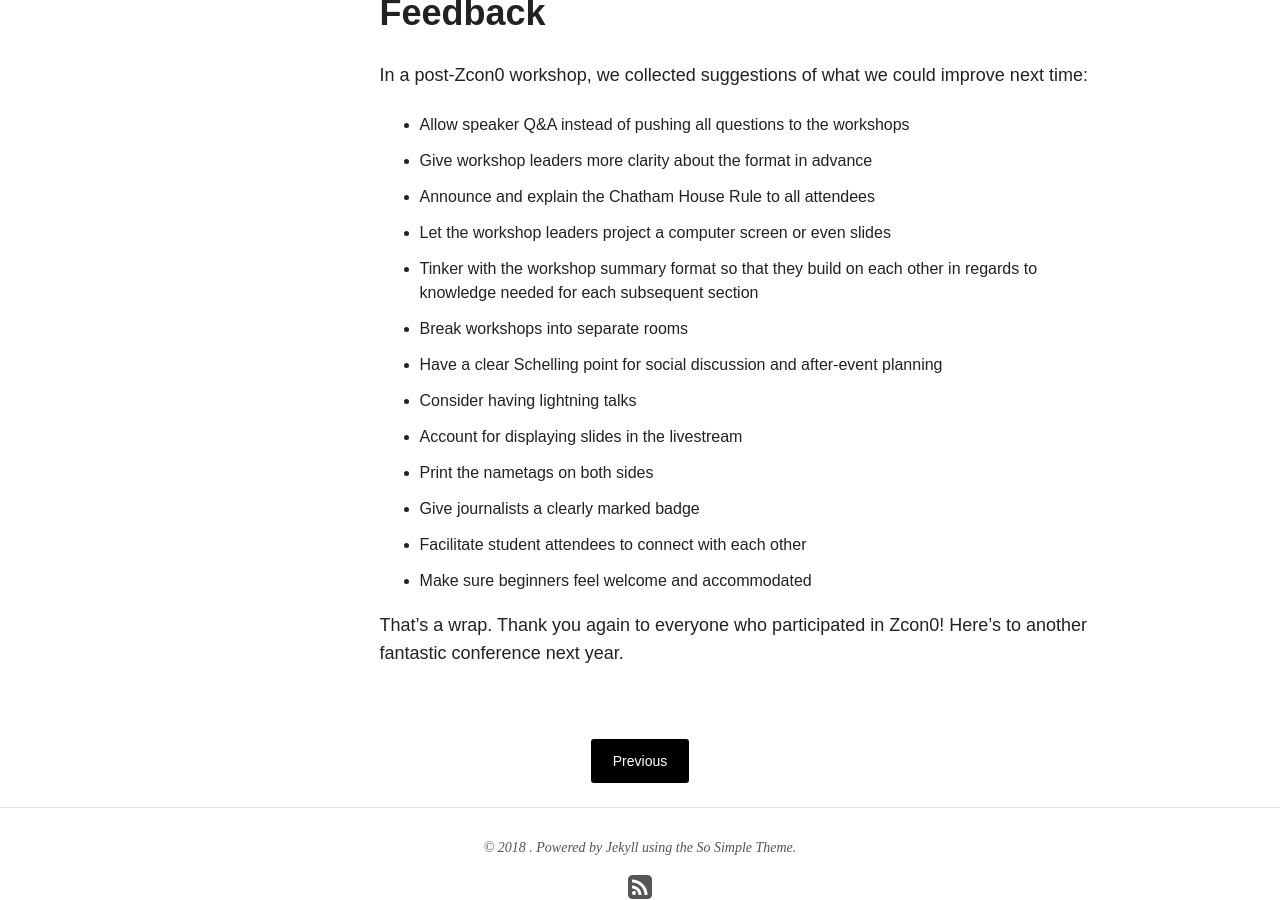
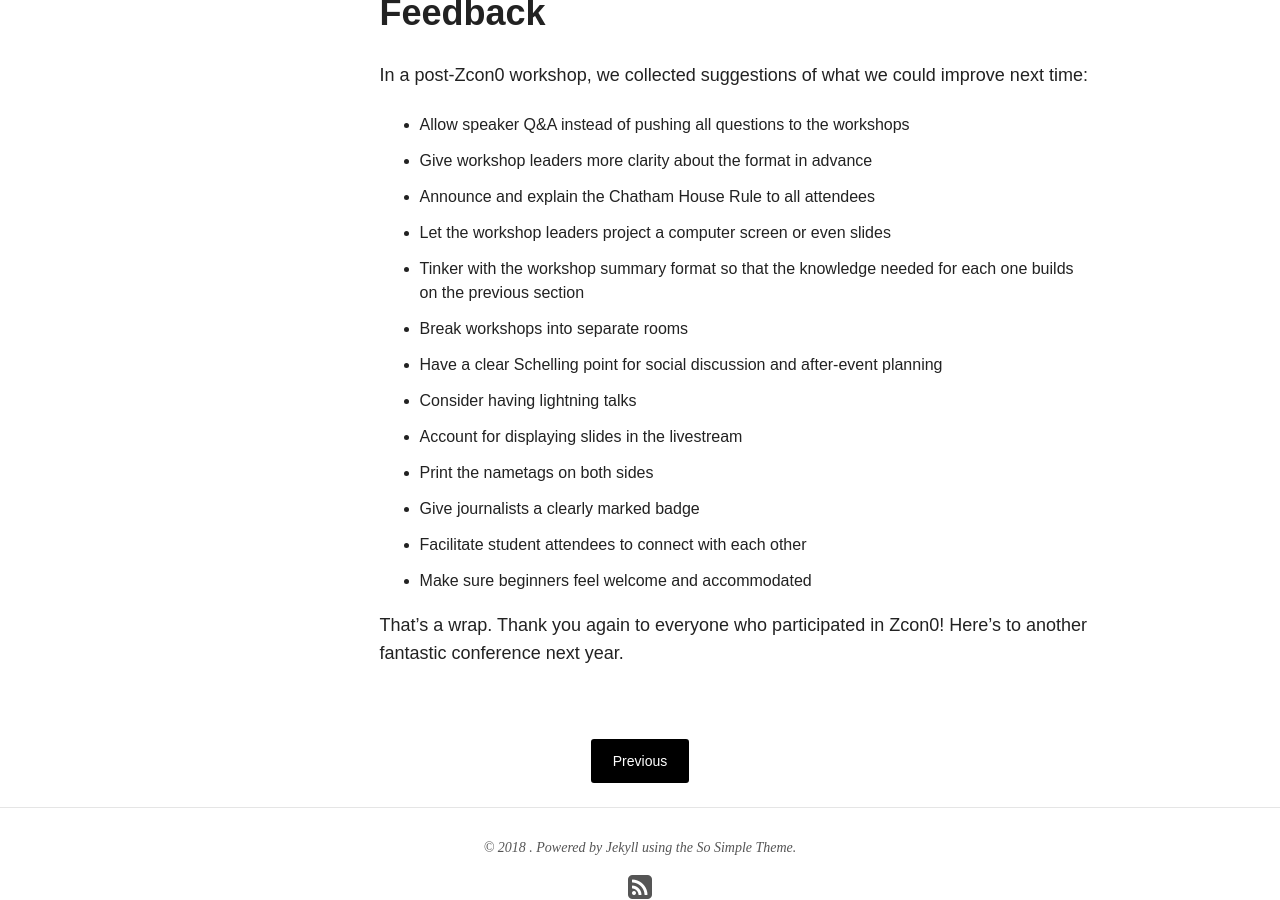
Before and after one commit to ZcashFoundation/zfnd, a Jekyll site: the page built from _posts/blog/2018-07-12-zcon0-recap.md, in a window 1280 px wide and 900 px high, scrolled down 2952 px. Built offline with Jekyll 4.4.1, drawn with Linux system fonts in a browser that asks for light colours; nearby versions of some CDN libraries.

Commit message:
rephrasing one feedback point

```diff
--- a/_posts/blog/2018-07-12-zcon0-recap.md
+++ b/_posts/blog/2018-07-12-zcon0-recap.md
@@ -84,7 +84,7 @@ In a post-Zcon0 workshop, we collected suggestions of what we could improve next
 * Give workshop leaders more clarity about the format in advance
 * Announce and explain the Chatham House Rule to all attendees
 * Let the workshop leaders project a computer screen or even slides
-* Tinker with the workshop summary format so that they build on each other in regards to knowledge needed for each subsequent section
+* Tinker with the workshop summary format so that the knowledge needed for each one builds on the previous section
 * Break workshops into separate rooms
 * Have a clear Schelling point for social discussion and after-event planning
 * Consider having lightning talks
```
